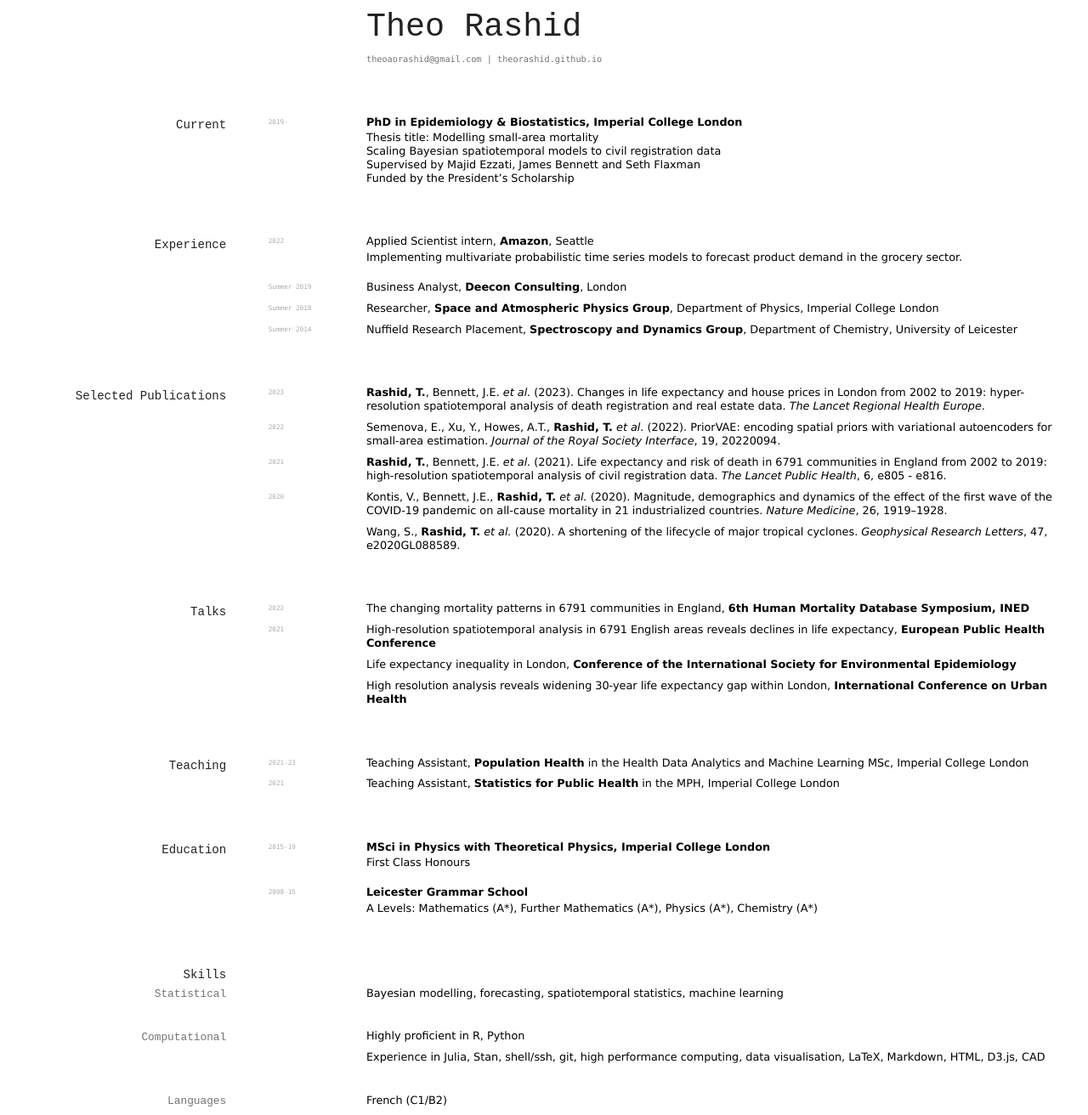
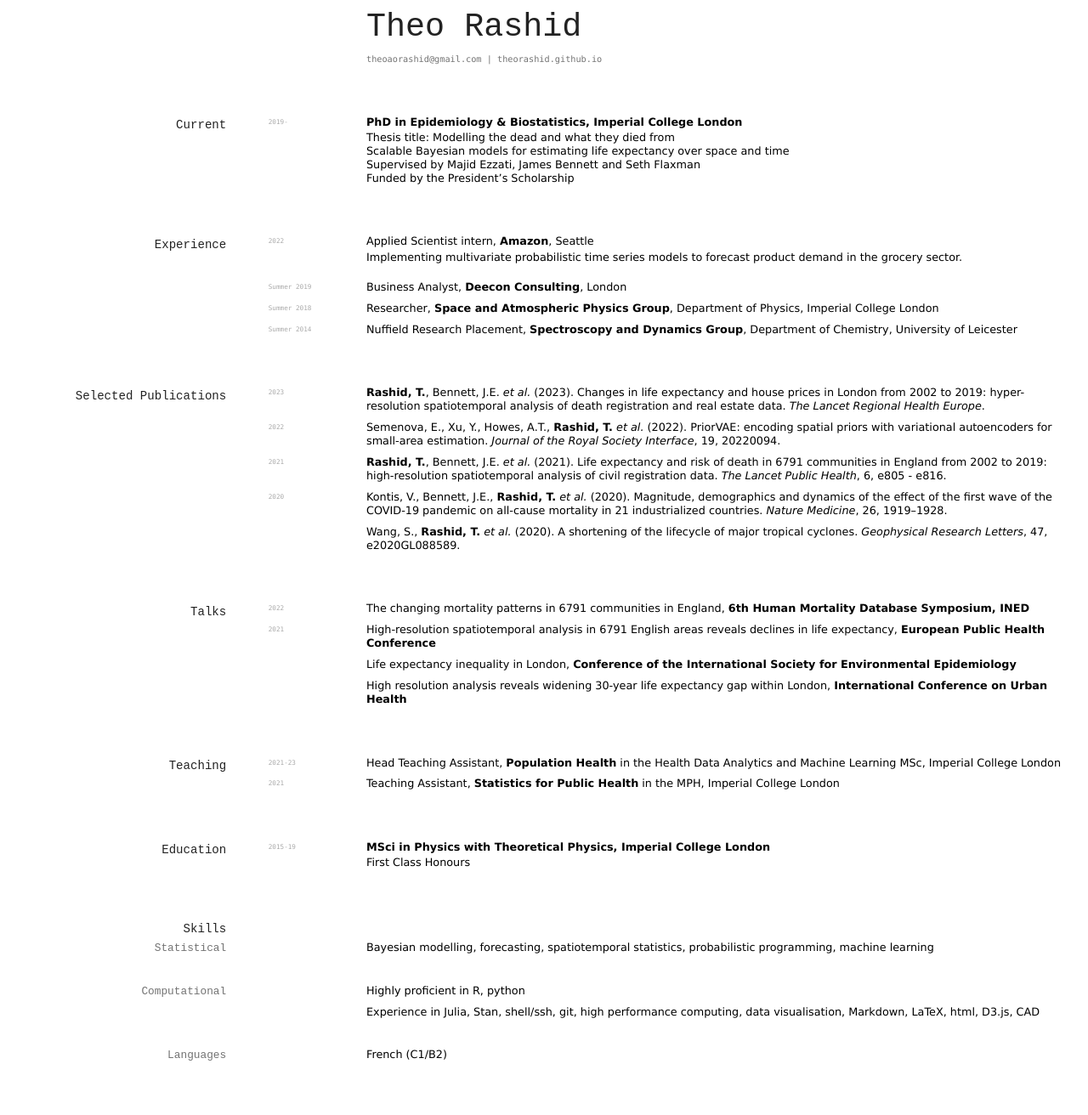
Before and after one commit to elipapa/markdown-cv, a Jekyll site: the page built from index.md, in a window 1280 px wide. Shown: the whole page at 85% size. Built offline with Jekyll 4.4.1, drawn with Linux system fonts in a browser that asks for light colours; our own code applies the rules of GitHub Pages for plain Markdown files; after the commit the page ends 1258 px from its top, so only the background shows below that.

Commit message:
nobody cares about a levels

```diff
--- a/index.md
+++ b/index.md
@@ -10,21 +10,21 @@ layout: cv
 | <a href="https://theorashid.github.io">theorashid.github.io</a>
 </div>
 
-
 ## Current
 
 `2019-`
 __PhD in Epidemiology & Biostatistics, Imperial College London__
-- Thesis title: Modelling small-area mortality
-- Scaling Bayesian spatiotemporal models to civil registration data
+
+- Thesis title: Modelling the dead and what they died from
+- Scalable Bayesian models for estimating life expectancy over space and time
 - Supervised by [Majid Ezzati](https://www.imperial.ac.uk/people/majid.ezzati), [James Bennett](https://www.imperial.ac.uk/people/umahx99) and [Seth Flaxman](https://sethrf.com)
 - Funded by the President’s Scholarship
-
 
 ## Experience
 
 `2022`
 Applied Scientist intern, __Amazon__, Seattle
+
 - Implementing multivariate probabilistic time series models to forecast product demand in the grocery sector.
 
 `Summer 2019`
@@ -35,8 +35,6 @@ Researcher, __Space and Atmospheric Physics Group__, Department of Physics, Impe
 
 `Summer 2014`
 Nuffield Research Placement, __Spectroscopy and Dynamics Group__, Department of Chemistry, University of Leicester
-
-
 
 ## Selected Publications
 
@@ -54,10 +52,7 @@ Kontis, V., Bennett, J.E., __Rashid, T.__ _et al._ (2020). [Magnitude, demograph
 
 Wang, S., __Rashid, T.__ _et al._ (2020). [A shortening of the lifecycle of major tropical cyclones](https://agupubs.onlinelibrary.wiley.com/doi/abs/10.1029/2020GL088589). _Geophysical Research Letters_, 47, e2020GL088589.
 
-
 <!-- A list is also available [online](https://theorashid.github.io/#publications) -->
-
-
 
 ## Talks
 
@@ -71,11 +66,10 @@ Life expectancy inequality in London, __Conference of the International Society
 
 High resolution analysis reveals widening 30-year life expectancy gap within London, __International Conference on Urban Health__
 
-
 ## Teaching
 
 `2021-23`
-Teaching Assistant, __Population Health__ in the Health Data Analytics and Machine Learning MSc, Imperial College London
+Head Teaching Assistant, __Population Health__ in the Health Data Analytics and Machine Learning MSc, Imperial College London
 
 `2021`
 Teaching Assistant, __Statistics for Public Health__ in the MPH, Imperial College London
@@ -84,28 +78,29 @@ Teaching Assistant, __Statistics for Public Health__ in the MPH, Imperial Colleg
 
 `2015-19`
 __MSci in Physics with Theoretical Physics, Imperial College London__
+
 - First Class Honours
 
-`2008-15`
+<!-- `2008-15`
 __Leicester Grammar School__
-- A Levels: Mathematics (A<sup>*</sup>), Further Mathematics (A<sup>*</sup>), Physics (A<sup>*</sup>), Chemistry (A<sup>*</sup>)
+- A Levels: Mathematics (A<sup>*</sup>), Further Mathematics (A<sup>*</sup>), Physics (A<sup>*</sup>), Chemistry (A<sup>*</sup>) -->
 <!-- - GCSEs: 10 A<sup>*</sup>s including English. -->
 
+## Skills
 
+### Statistical
 
-## Skills
-### Statistical
-Bayesian modelling, forecasting, spatiotemporal statistics, machine learning
+Bayesian modelling, forecasting, spatiotemporal statistics, probabilistic programming, machine learning
 
 ### Computational
-Highly proficient in R, Python
 
-Experience in Julia, Stan, shell/ssh, git, high performance computing, data visualisation, LaTeX, Markdown, HTML, D3.js, CAD
+Highly proficient in R, python
+
+Experience in Julia, Stan, shell/ssh, git, high performance computing, data visualisation, Markdown, LaTeX, html, D3.js, CAD
 
 ### Languages
+
 French (C1/B2)
-
-
 
 <!-- ### Footer
 
```
